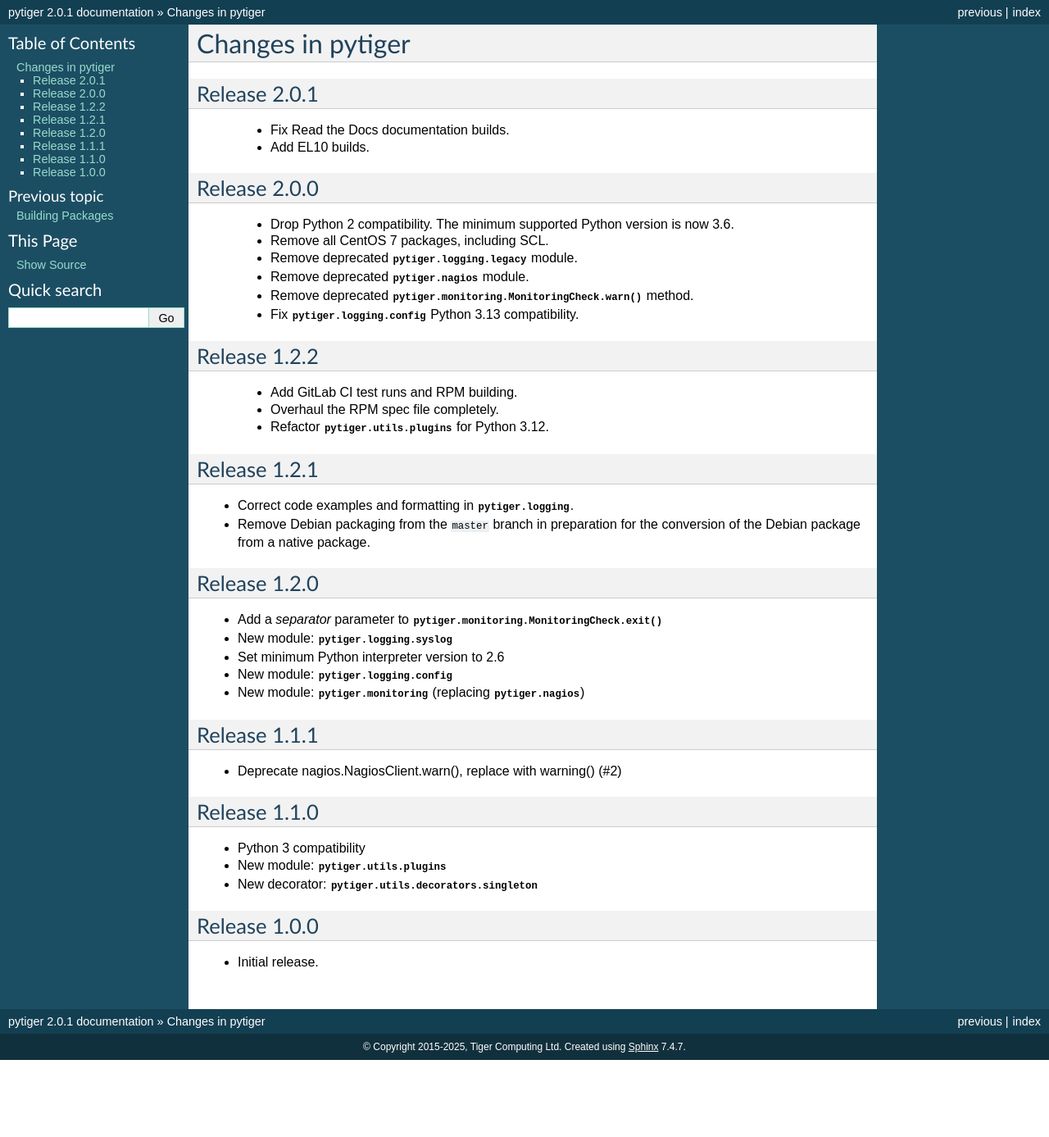
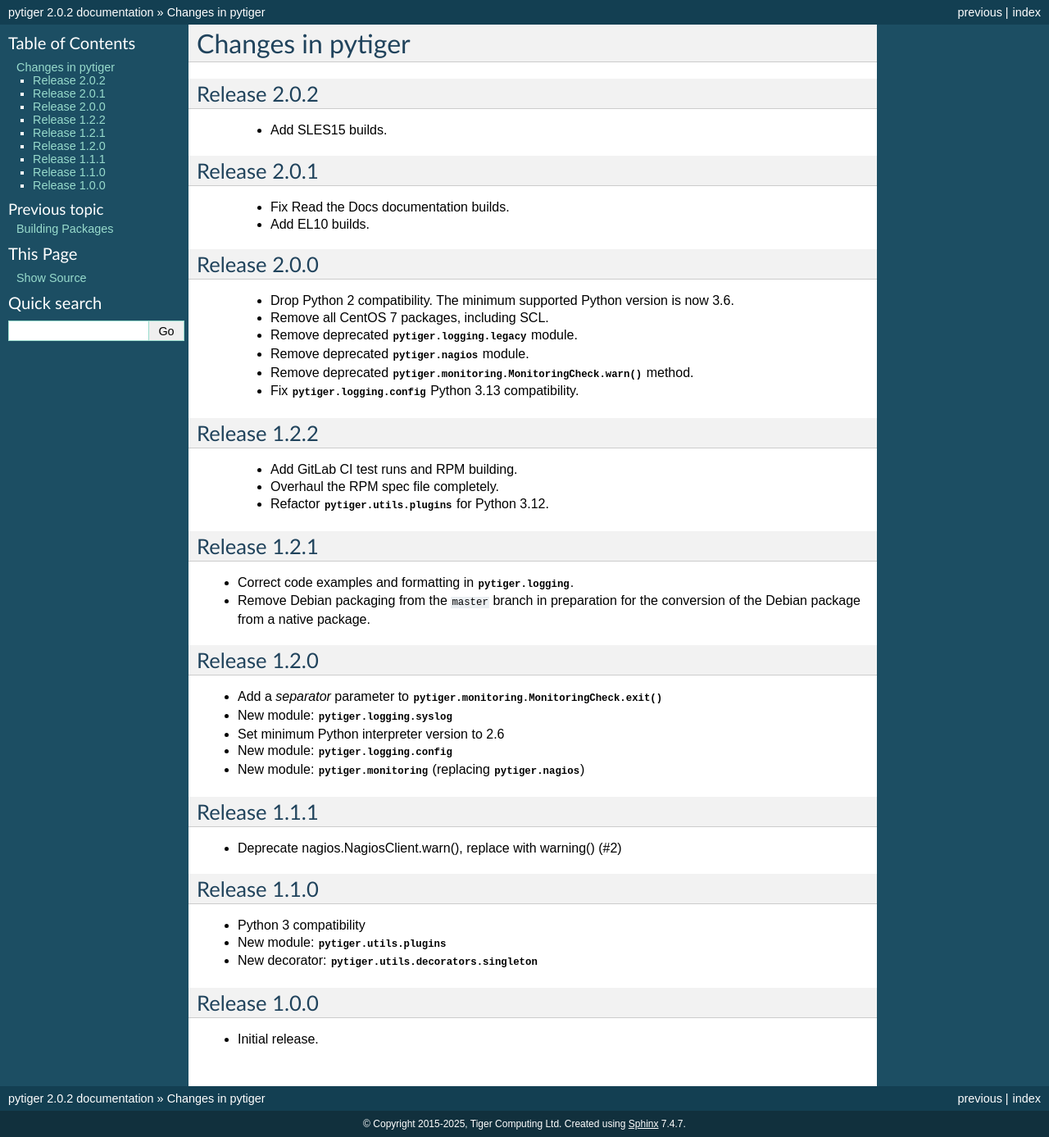
Before and after one commit to tigercomputing/pytiger, a Sphinx documentation site: the page built from docs/changes.rst, in a window 1280 px wide. Shown: the whole page at 82% size. Built offline with Sphinx 7.4.7, drawn with Linux system fonts in a browser that asks for light colours; before the commit the page ends 1293 px from its top, so only the background shows below that.

Commit message:
Bump version to 2.0.2

```diff
--- a/docs/changes.rst
+++ b/docs/changes.rst
@@ -1,6 +1,11 @@
 ******************
 Changes in pytiger
 ******************
+
+Release 2.0.2
+=============
+
+ * Add SLES15 builds.
 
 Release 2.0.1
 =============
--- a/docs/conf.py
+++ b/docs/conf.py
@@ -58,7 +58,7 @@ copyright = u'2015-2025, Tiger Computing Ltd'
 # The short X.Y version.
 version = '2.0'
 # The full version, including alpha/beta/rc tags.
-release = '2.0.1'
+release = '2.0.2'
 
 # The language for content autogenerated by Sphinx. Refer to documentation
 # for a list of supported languages.
--- a/setup.py
+++ b/setup.py
@@ -9,7 +9,7 @@
 from setuptools import setup, find_packages
 
 setup(name='pytiger',
-      version='2.0.1',
+      version='2.0.2',
       description='Tiger Computing Ltd Python Utilities',
       author='Tiger Computing Ltd',
       author_email='info@tiger-computing.co.uk',
```
Also changed, not shown: 1 other file.
